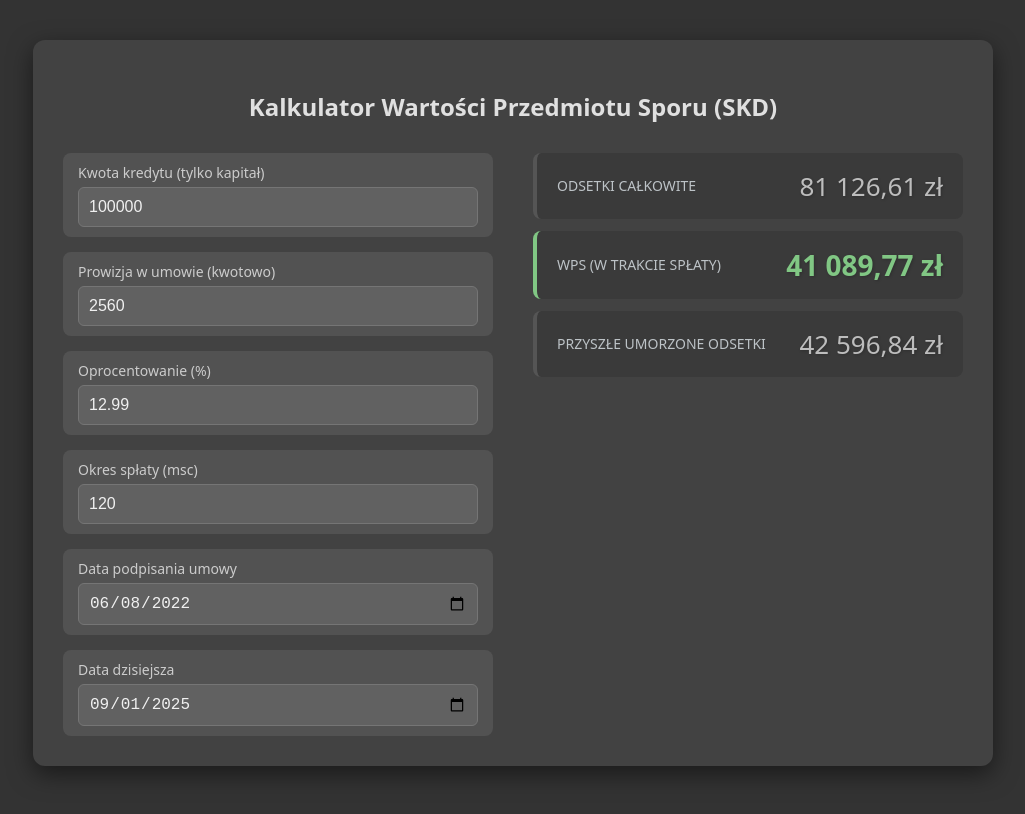
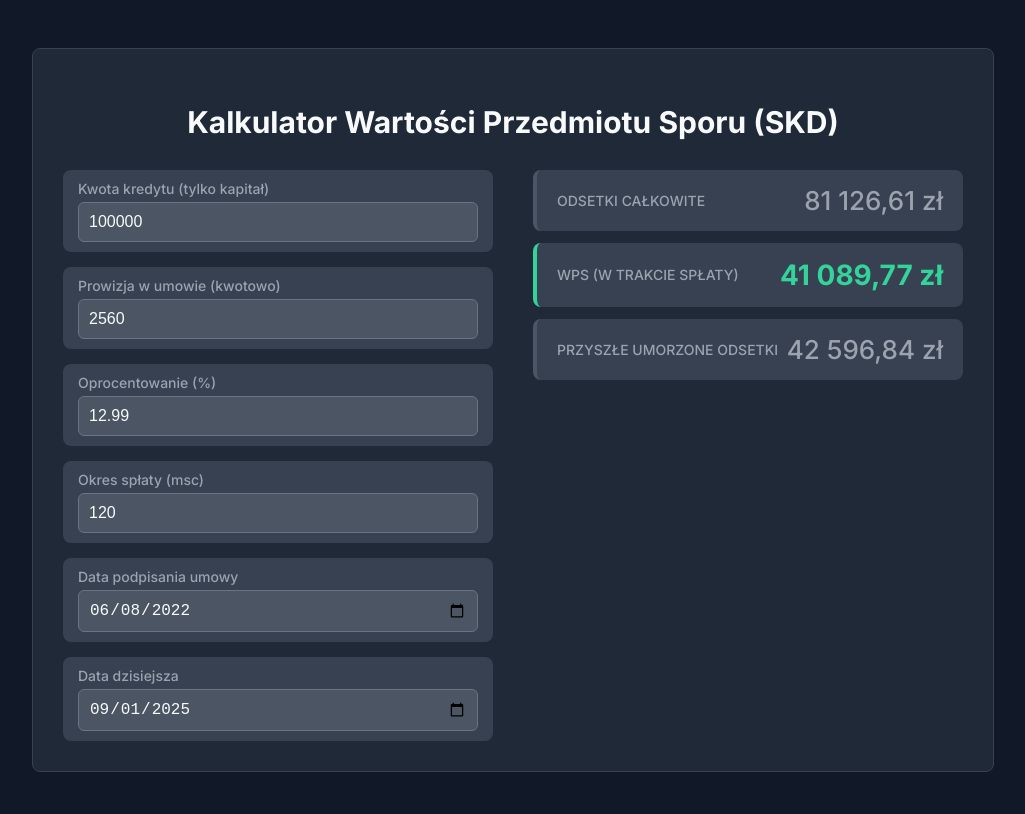
Before and after one commit to Daniel-KAF/narzedzia-skd, a plain HTML site: page kalkulator_wps.html in a window 1280 px wide. Shown: the whole page, without its empty margins (127-1152 px from the left). Drawn offline with Linux system fonts and the light colour scheme.

Commit message:
kalkulator_wps.html

```diff
--- a/kalkulator_wps.html
+++ b/kalkulator_wps.html
@@ -5,26 +5,27 @@
     <meta name="viewport" content="width=device-width, initial-scale=1.0">
     <title>Kalkulator WPS</title>
     <style>
+        @import url('https://fonts.googleapis.com/css2?family=Inter:wght@400;500;600;700&display=swap');
         body {
-            font-family: system-ui, -apple-system, BlinkMacSystemFont, "Segoe UI", Roboto, "Helvetica Neue", Arial, sans-serif;
-            background-color: #333;
-            color: #f0f0f0;
-            margin: 0;
+            font-family: 'Inter', sans-serif;
+            background-color: #111827;
+            color: #d1d5db;
             padding: 20px;
         }
         .container {
             max-width: 900px;
             margin: 20px auto;
-            background-color: #424242;
+            background-color: #1f2937;
             padding: 30px;
-            border-radius: 12px;
-            box-shadow: 0 8px 25px rgba(0, 0, 0, 0.5);
+            border-radius: 8px;
+            border: 1px solid #374151;
         }
         h2 {
             text-align: center;
-            color: #e0e0e0;
+            color: #f9fafb;
             margin-bottom: 30px;
-            font-weight: 600;
+            font-weight: 700;
+            font-size: 1.875rem;
         }
         .main-grid {
             display: grid;
@@ -37,7 +38,7 @@
             gap: 15px;
         }
         .input-group {
-            background-color: #525252;
+            background-color: #374151;
             padding: 10px 15px;
             border-radius: 8px;
         }
@@ -46,14 +47,14 @@
             font-weight: 500;
             font-size: 14px;
             margin-bottom: 5px;
-            color: #ccc;
+            color: #9ca3af;
         }
         input, select {
             width: 100%;
             padding: 10px;
-            background-color: #616161;
-            color: #f0f0f0;
-            border: 1px solid #757575;
+            background-color: #4b5563;
+            color: #f9fafb;
+            border: 1px solid #6b7280;
             border-radius: 6px;
             font-size: 16px;
             box-sizing: border-box;
@@ -63,17 +64,17 @@
             gap: 12px;
         }
         .result-box {
-            background-color: #3a3a3a;
+            background-color: #374151;
             padding: 15px 20px;
             border-radius: 8px;
             display: flex;
             justify-content: space-between;
             align-items: center;
-            border-left: 4px solid #555; /* Domyślny, stonowany border */
+            border-left: 4px solid #4b5563;
         }
         .result-label {
             font-size: 14px;
-            color: #bdc3c7;
+            color: #9ca3af;
             text-transform: uppercase;
             font-weight: 500;
             margin: 0;
@@ -82,20 +83,18 @@
             font-size: 26px;
             font-weight: 600;
             margin: 0;
-            text-shadow: 1px 1px 3px rgba(0,0,0,0.2);
         }
 
         .result-box.wps-highlight {
-            border-left-color: #81c784; /* Jaśniejszy zielony akcent */
+            border-left-color: #34d399;
         }
         .result-value.wps-value {
-            color: #81c784; /* Jaśniejszy zielony */
-            font-weight: 700; /* Pogrubienie */
-            font-size: 28px; /* Nieco większa czcionka */
+            color: #34d399;
+            font-weight: 700;
+            font-size: 28px;
         }
-
         .result-value.secondary-value {
-            color: #bdbdbd; /* Stonowany szary kolor */
+            color: #9ca3af;
             font-weight: 500;
         }
 
@@ -156,6 +155,7 @@
 </div>
 
 <script>
+    // Skrypt JavaScript pozostaje bez zmian
     const formatCurrency = (value) => (value || 0).toLocaleString('pl-PL', { style: 'currency', currency: 'PLN' });
     const getValue = (id) => parseFloat(document.getElementById(id).value) || 0;
 
@@ -225,11 +225,7 @@
 
     document.addEventListener('DOMContentLoaded', () => {
         document.getElementById('dataPodpisania').value = "2022-06-08";
-
-        // --- KLUCZOWA ZMIANA ---
-        // Poniższy kod automatycznie wstawi dzisiejszą datę
         document.getElementById('dataSymulacji').value = new Date().toISOString().split('T')[0];
-
         calculateWPS();
     });
 </script>
```
